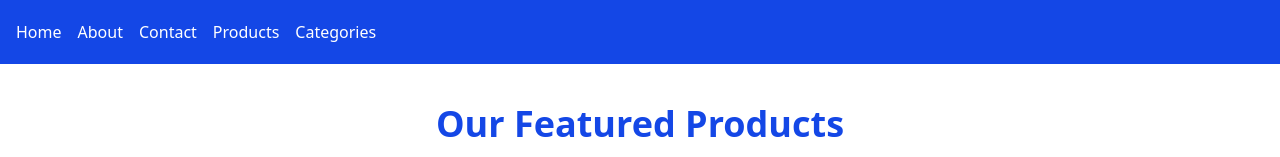
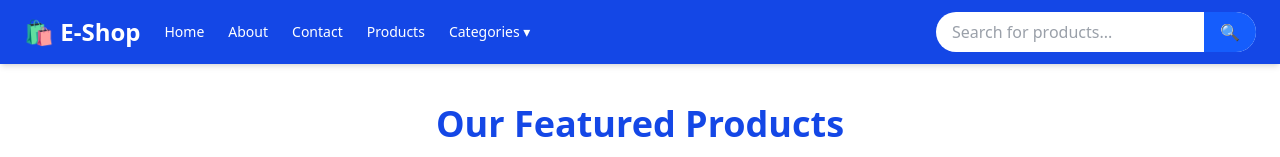
Before and after one commit to basilkhan1250/react-e-commerce, a Next.js app: page /products in a window 1280 px wide. Shown: the top 157 px of the page. Built offline with nearby package versions, Linux system fonts and the light colour scheme.

Commit message:
working on it

```diff
--- a/src/app/component/Navbar.jsx
+++ b/src/app/component/Navbar.jsx
@@ -4,6 +4,7 @@ import { useRouter } from "next/navigation";
 
 const Navbar = () => {
   const [isOpen, setIsOpen] = useState(false);
+  const [search, setSearch] = useState("");
   const router = useRouter();
 
   const categories = [
@@ -16,58 +17,73 @@ const Navbar = () => {
     "Toys",
   ];
 
-  // Function to navigate
+  // Navigation function
   const goTo = (path) => {
     router.push(path);
   };
 
+  // Handle search
+  const handleSearch = (e) => {
+    e.preventDefault();
+    if (search.trim()) {
+      router.push(`/search?query=${search}`);
+      setSearch("");
+    }
+  };
+
   return (
-    <>
-      <div className="w-full h-16 bg-blue-700 text-white flex items-center">
-        <div className="container mx-auto flex justify-between items-center px-4">
-          <ul className="flex space-x-4">
+    <nav className="w-full bg-blue-700 text-white shadow-md">
+      <div className="container mx-auto flex justify-between items-center px-6 py-3">
+        {/* Left Section */}
+        <div className="flex items-center space-x-6">
+          <h1
+            className="text-2xl font-bold cursor-pointer hover:text-gray-200 transition"
+            onClick={() => goTo("/")}
+          >
+            🛍️ E-Shop
+          </h1>
+
+          <ul className="hidden md:flex space-x-6 text-sm font-medium">
             <li
-              className="cursor-pointer hover:underline"
+              className="cursor-pointer hover:text-gray-200"
               onClick={() => goTo("/")}
             >
               Home
             </li>
-
             <li
-              className="cursor-pointer hover:underline"
+              className="cursor-pointer hover:text-gray-200"
               onClick={() => goTo("/about")}
             >
               About
             </li>
-
             <li
-              className="cursor-pointer hover:underline"
+              className="cursor-pointer hover:text-gray-200"
               onClick={() => goTo("/contact")}
             >
               Contact
             </li>
-
             <li
-              className="cursor-pointer hover:underline"
+              className="cursor-pointer hover:text-gray-200"
               onClick={() => goTo("/products")}
             >
               Products
             </li>
 
-            <div className="relative inline-block text-left">
+            {/* Dropdown */}
+            <div className="relative">
               <li
                 onClick={() => setIsOpen(!isOpen)}
-                className="cursor-pointer hover:underline"
+                className="cursor-pointer hover:text-gray-200"
               >
-                Categories
+                Categories ▾
               </li>
 
               {isOpen && (
-                <ul className="absolute left-0 mt-2 w-48 bg-gray-700 border rounded-lg shadow-lg z-10">
+                <ul className="absolute left-0 mt-2 w-48 bg-white text-gray-800 rounded-lg shadow-lg z-20">
                   {categories.map((cat, index) => (
                     <li
                       key={index}
-                      className="px-4 py-2 hover:bg-gray-900 cursor-pointer"
+                      className="px-4 py-2 hover:bg-blue-100 cursor-pointer"
                     >
                       {cat}
                     </li>
@@ -77,8 +93,28 @@ const Navbar = () => {
             </div>
           </ul>
         </div>
+
+        {/* Right Section: Search Bar */}
+        <form
+          onSubmit={handleSearch}
+          className="flex items-center bg-white rounded-full overflow-hidden w-64 md:w-80"
+        >
+          <input
+            type="text"
+            value={search}
+            onChange={(e) => setSearch(e.target.value)}
+            placeholder="Search for products..."
+            className="px-4 py-2 text-gray-700 focus:outline-none w-full"
+          />
+          <button
+            type="submit"
+            className="bg-blue-600 px-4 py-2 text-white font-medium hover:bg-blue-800 transition"
+          >
+            🔍
+          </button>
+        </form>
       </div>
-    </>
+    </nav>
   );
 };
 
```
